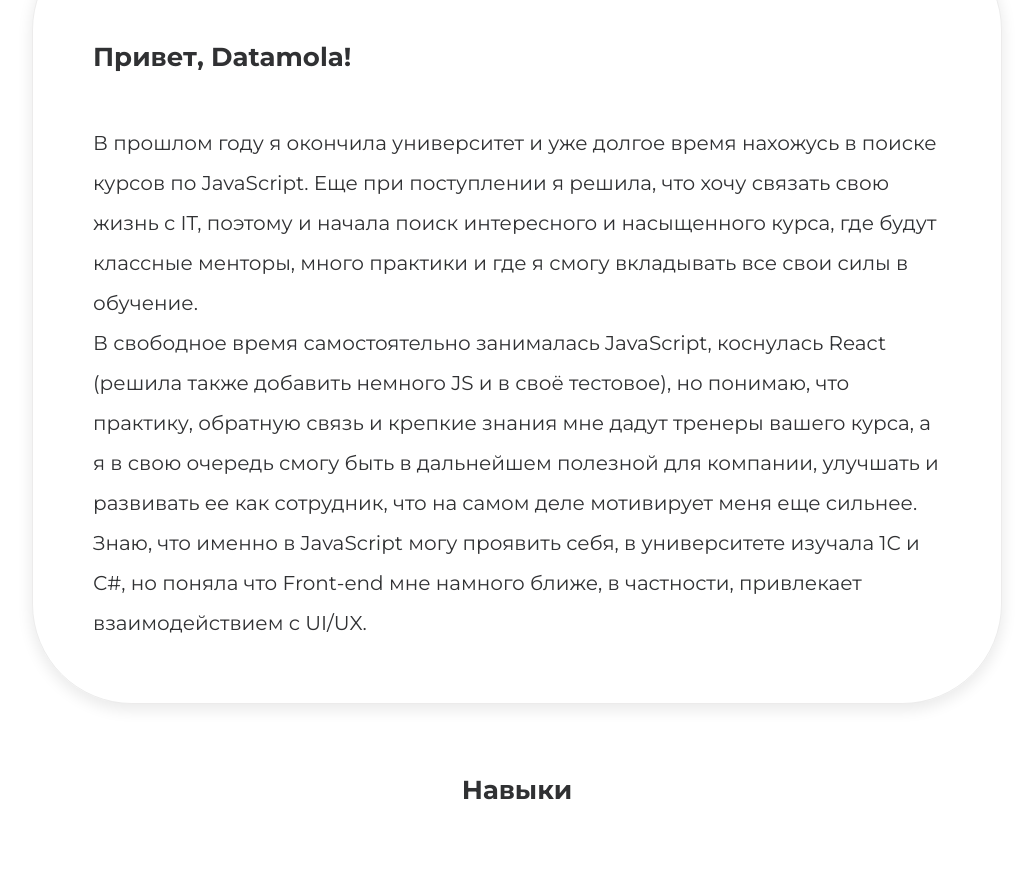
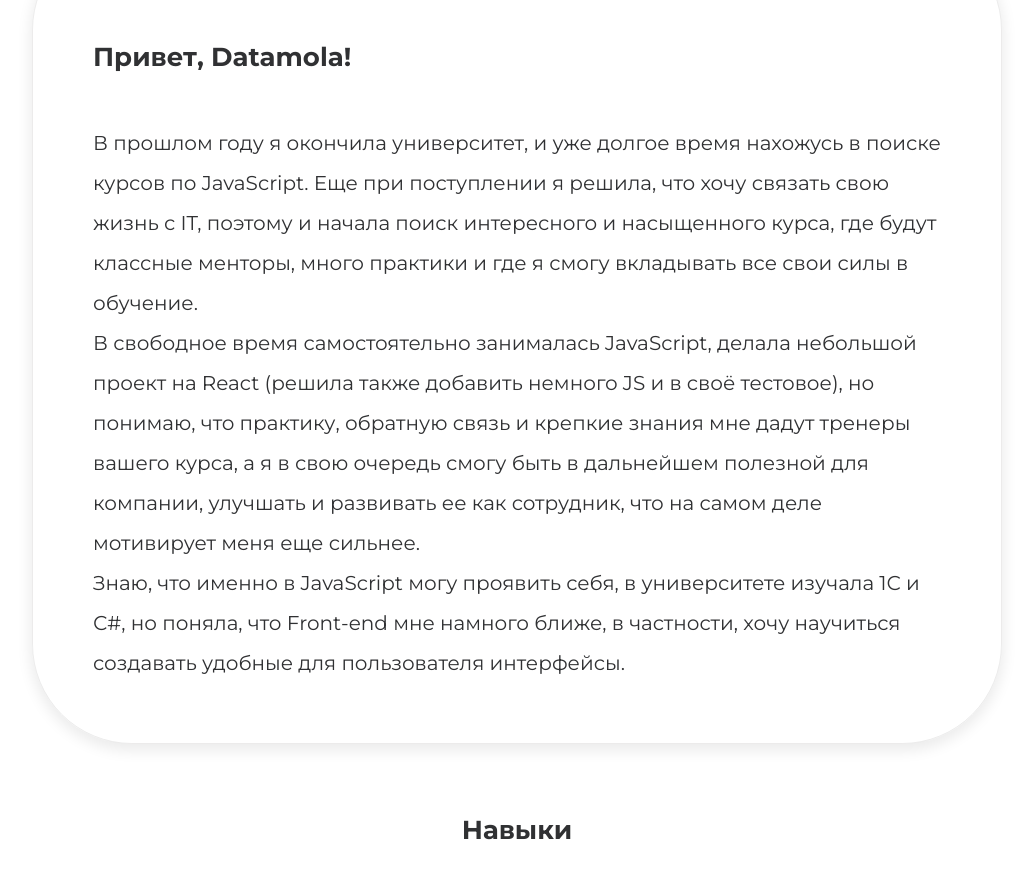
Before and after one commit to dyxonix/Portfolio-layout, a plain HTML site: page index.html in a window 1280 px wide. Shown: the part 622-1500 px from the top of the page, without its empty margins (123-1156 px from the left). Drawn offline with Linux system fonts and the light colour scheme.

Commit message:
commit two

```diff
--- a/index.html
+++ b/index.html
@@ -60,18 +60,20 @@
 			<div class="container">
 				<div class="motivation--border">
 					<h2>Привет, Datamola!</h2>
-					<p>В прошлом году я окончила университет и уже долгое время нахожусь в поиске курсов по
+					<p>В прошлом году я окончила университет, и уже долгое время нахожусь в поиске курсов по
 						JavaScript.
 						Еще при поступлении я решила, что хочу связать свою жизнь с IT, поэтому и начала поиск
 						интересного и насыщенного курса,
 						где будут классные менторы, много практики и где я смогу вкладывать все свои силы в обучение.
-						<br>В свободное время самостоятельно занималась JavaScript, коснулась React (решила также
+						<br>В свободное время самостоятельно занималась JavaScript, делала небольшой проект на React
+						(решила также
 						добавить немного JS и в своё тестовое),
 						но понимаю, что практику, обратную связь и крепкие знания мне дадут тренеры вашего курса, а я в
 						свою очередь смогу быть в дальнейшем полезной для компании, улучшать и развивать ее как
 						сотрудник, что на самом деле мотивирует меня еще сильнее.
-						<br>Знаю, что именно в JavaScript могу проявить себя, в университете изучала 1С и С#, но поняла
-						что Front-end мне намного ближе, в частности, привлекает взаимодействием с UI/UX.
+						<br>Знаю, что именно в JavaScript могу проявить себя, в университете изучала 1С и С#, но поняла,
+						что Front-end мне намного ближе, в частности, хочу научиться создавать удобные для пользователя
+						интерфейсы.
 					</p>
 				</div>
 			</div>
```
